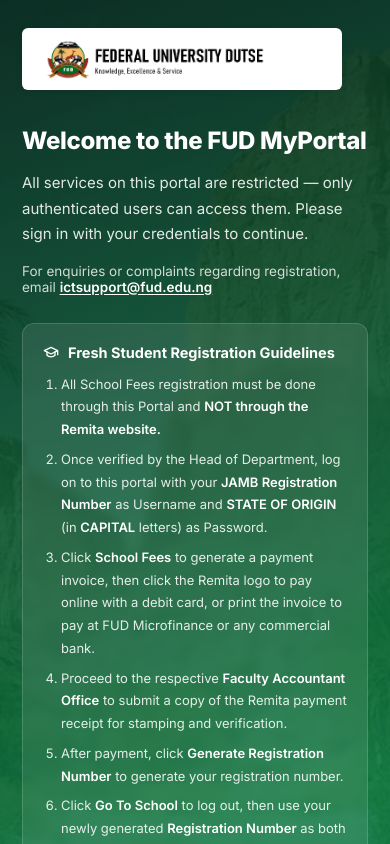
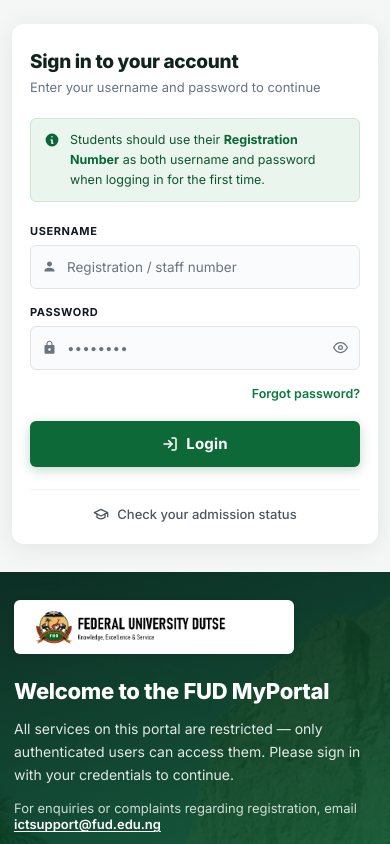
Before and after one commit to fahatadam/FUD-Clone, a React (Vite) app: page / in a window 390 px wide. Shown: the top 844 px of the page. Built offline with nearby package versions, Linux system fonts and the light colour scheme.

Commit message:
feat: make login page responsive with mobile stacked layout

```diff
--- a/src/index.css
+++ b/src/index.css
@@ -460,24 +460,118 @@ html, body, #root {
 }
 
 /* ─────────────────────────────────────────
-   RESPONSIVE
+   RESPONSIVE (Mobile & Tablet)
 ───────────────────────────────────────── */
-@media (max-width: 820px) {
+@media (max-width: 900px) {
   .fud-shell {
-    flex-direction: column;
+    flex-direction: column-reverse;
+    min-height: auto;
   }
+
+  .fud-login-panel {
+    flex: none;
+    width: 100%;
+    padding: 36px 16px 36px 16px;
+    background: #f5f7f6;
+    display: flex;
+    justify-content: center;
+    align-items: center;
+  }
+
+  .fud-login-card {
+    width: 100%;
+    max-width: 410px;
+    margin: 0 auto;
+    padding: 32px 24px 26px;
+    border-radius: 12px;
+    box-shadow: 0 4px 24px rgba(0, 0, 0, 0.08);
+  }
+
   .fud-brand-panel {
     flex: none;
     width: 100%;
-    padding: 28px 22px;
+    padding: 36px 18px 48px 18px;
+    background:
+      linear-gradient(160deg, rgba(6,38,22,.93) 0%, rgba(12,122,65,.89) 60%, rgba(18,153,106,.86) 100%),
+      url('/fud-bg.jpg') center / cover no-repeat;
   }
+
+  .fud-brand-top {
+    margin-bottom: 24px;
+  }
+
+  .fud-banner-img {
+    height: 54px;
+    max-width: 280px;
+    padding: 6px 10px;
+  }
+
   .fud-brand-panel h1 {
-    font-size: 24px;
+    font-size: 25px;
+    line-height: 1.25;
+    margin: 0 0 12px;
   }
-  .fud-login-panel {
-    padding: 28px 16px 44px;
+
+  .fud-lead {
+    font-size: 14px;
+    line-height: 1.65;
+    margin: 0 0 14px;
   }
-  .fud-login-card {
-    padding: 24px 20px 20px;
+
+  .fud-support {
+    font-size: 13px;
+    margin-bottom: 24px;
+  }
+
+  .fud-guide {
+    padding: 4px 16px;
+    border-radius: 12px;
+  }
+
+  .fud-guide-heading {
+    font-size: 14px;
+    padding: 14px 0 10px;
+  }
+
+  .fud-guide-body {
+    font-size: 12.5px;
+    line-height: 1.68;
+    padding-bottom: 16px;
+  }
+
+  .fud-guide-body ol {
+    margin: 0 0 12px;
+    padding-left: 18px;
+  }
+
+  .fud-guide-body li {
+    margin-bottom: 7px;
+  }
+
+  .fud-guide-note {
+    font-size: 11.5px;
+    padding-top: 10px;
   }
 }
+
+@media (max-width: 420px) {
+  .fud-login-panel {
+    padding: 24px 12px 28px 12px;
+  }
+
+  .fud-login-card {
+    padding: 26px 18px 22px;
+  }
+
+  .fud-card-title {
+    font-size: 19px;
+  }
+
+  .fud-brand-panel {
+    padding: 28px 14px 38px 14px;
+  }
+
+  .fud-brand-panel h1 {
+    font-size: 22px;
+  }
+}
```
